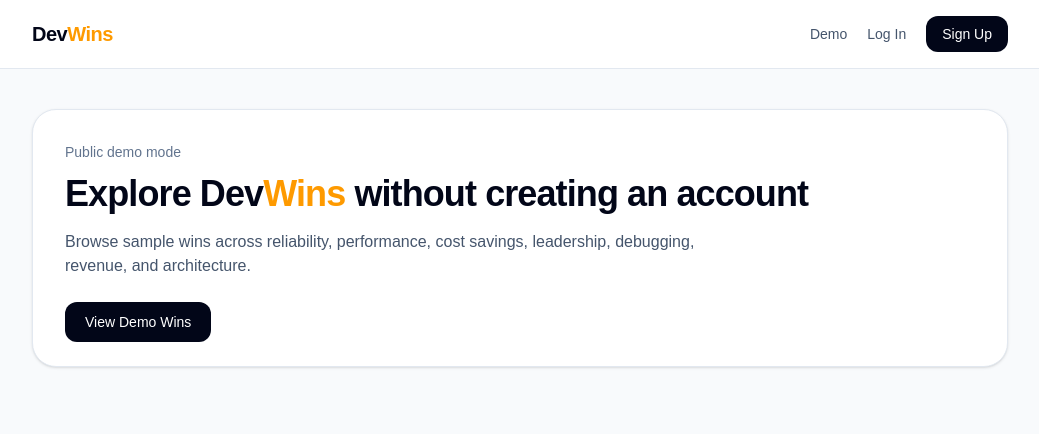
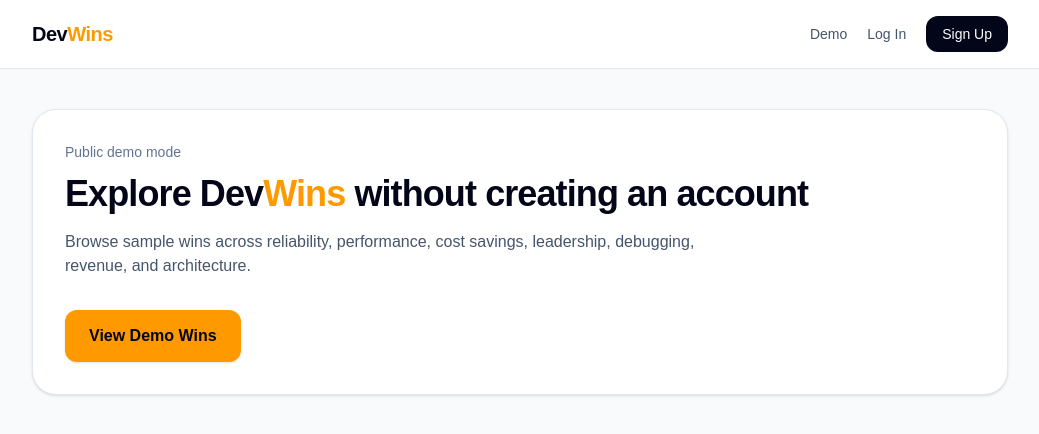
Before and after one commit to fbarrett12/devwins, a Next.js app: page /demo in a window 1280 px wide. Shown: the top 434 px of the page, without its empty margins (120-1159 px from the left). Built offline with nearby package versions, Linux system fonts and the light colour scheme; no server answers.

Commit message:
style revisions

```diff
--- a/app/demo/page.tsx
+++ b/app/demo/page.tsx
@@ -1,4 +1,4 @@
-import Link from "next/link";
+import ButtonLink from "@/components/ui/ButtonLink";
 
 export default function DemoPage() {
   return (
@@ -17,12 +17,13 @@ export default function DemoPage() {
           leadership, debugging, revenue, and architecture.
         </p>
 
-        <Link
+        <ButtonLink
           href="/demo/wins"
-          className="rounded-xl bg-slate-950 px-5 py-3 text-sm font-medium text-white hover:bg-slate-800"
+          variant="achievement"
+          size="lg"
         >
           View Demo Wins
-        </Link>
+        </ButtonLink>
       </section>
     </main>
   );
--- a/app/demo/wins/[id]/page.tsx
+++ b/app/demo/wins/[id]/page.tsx
@@ -1,6 +1,7 @@
 import Link from "next/link";
 import { notFound } from "next/navigation";
 import { winController } from "@/controllers/winController";
+import { getCategoryStyle } from "@/lib/categoryStyles";
 
 type PageProps = {
   params: Promise<{ id: string }>;
@@ -13,6 +14,8 @@ export default async function DemoWinDetailPage({ params }: PageProps) {
   if (!win) {
     notFound();
   }
+
+  const categoryStyle = getCategoryStyle(win.category);
 
   return (
     <main className="mx-auto max-w-3xl px-6 py-10">
@@ -29,7 +32,9 @@ export default async function DemoWinDetailPage({ params }: PageProps) {
             Demo Win
           </span>
 
-          <span className="mb-3 ml-2 inline-block rounded-full bg-slate-100 px-3 py-1 text-xs font-medium text-slate-600">
+          <span
+            className={`inline-flex rounded-full border px-3 py-1 text-xs font-semibold ${categoryStyle.badge}`}
+          >
             {win.category.replace("_", " ")}
           </span>
 
@@ -39,14 +44,16 @@ export default async function DemoWinDetailPage({ params }: PageProps) {
         </div>
 
         {win.impactMetric && (
-          <section className="mb-6 rounded-xl bg-slate-50 p-4">
-            <h2 className="mb-1 text-sm font-semibold text-slate-500">
-              Impact Metric
-            </h2>
-            <p className="text-xl font-semibold text-slate-950">
-              {win.impactMetric}
-            </p>
-          </section>
+          <div
+            className={`inline-flex items-center gap-2 rounded-lg px-3 py-2 text-sm font-semibold ${categoryStyle.impact}`}
+          >
+            <span
+              aria-hidden="true"
+              className={`h-2 w-2 rounded-full ${categoryStyle.dot}`}
+            />
+
+            <span>Impact: {win.impactMetric}</span>
+          </div>
         )}
 
         <div className="space-y-5">
--- a/app/page.tsx
+++ b/app/page.tsx
@@ -1,4 +1,4 @@
-import Link from "next/link";
+import ButtonLink from "@/components/ui/ButtonLink";
 
 export default function Home() {
   return (
@@ -16,12 +16,13 @@ export default function Home() {
         technologies, and outcomes before they get forgotten.
       </p>
 
-      <Link
+      <ButtonLink
         href="/wins"
-        className="rounded-xl bg-slate-950 px-6 py-3 font-medium text-white hover:bg-slate-800"
+        variant="achievement"
+        size="lg"
       >
         View Your Wins
-      </Link>
+      </ButtonLink>
     </main>
   );
 }
--- a/app/wins/[id]/page.tsx
+++ b/app/wins/[id]/page.tsx
@@ -3,6 +3,7 @@ import Link from "next/link";
 import { auth } from "@/lib/auth";
 import { winController } from "@/controllers/winController";
 import { deleteWinAction } from "@/app/actions/winActions";
+import { getCategoryStyle } from "@/lib/categoryStyles";
 
 type PageProps = {
   params: Promise<{ id: string }>;
@@ -22,6 +23,8 @@ export default async function WinDetailPage({ params }: PageProps) {
     notFound();
   }
 
+  const categoryStyle = getCategoryStyle(win.category);
+
   return (
     <main className="mx-auto max-w-3xl px-6 py-10">
       <Link href="/wins" className="mb-6 inline-block text-sm font-medium text-slate-500 hover:text-slate-950">
@@ -30,7 +33,9 @@ export default async function WinDetailPage({ params }: PageProps) {
 
       <article className="rounded-2xl border border-slate-200 bg-white p-6 shadow-sm">
         <div className="mb-6">
-          <span className="mb-3 inline-block rounded-full bg-slate-100 px-3 py-1 text-xs font-medium text-slate-600">
+          <span
+            className={`inline-flex rounded-full border px-3 py-1 text-xs font-semibold ${categoryStyle.badge}`}
+          >
             {win.category.replace("_", " ")}
           </span>
 
@@ -40,14 +45,16 @@ export default async function WinDetailPage({ params }: PageProps) {
         </div>
 
         {win.impactMetric && (
-          <section className="mb-6 rounded-xl bg-slate-50 p-4">
-            <h2 className="mb-1 text-sm font-semibold text-slate-500">
-              Impact Metric
-            </h2>
-            <p className="text-xl font-semibold text-slate-950">
-              {win.impactMetric}
-            </p>
-          </section>
+          <div
+            className={`inline-flex items-center gap-2 rounded-lg px-3 py-2 text-sm font-semibold ${categoryStyle.impact}`}
+          >
+            <span
+              aria-hidden="true"
+              className={`h-2 w-2 rounded-full ${categoryStyle.dot}`}
+            />
+
+            <span>Impact: {win.impactMetric}</span>
+          </div>
         )}
 
         <div className="space-y-5">
--- /dev/null
+++ b/components/ui/Button.tsx
@@ -0,0 +1,58 @@
+import type { ButtonHTMLAttributes, ReactNode } from "react";
+
+type ButtonVariant =
+  | "primary"
+  | "achievement"
+  | "secondary"
+  | "ghost"
+  | "danger";
+
+type ButtonSize = "sm" | "md" | "lg";
+
+type ButtonProps = ButtonHTMLAttributes<HTMLButtonElement> & {
+  children: ReactNode;
+  variant?: ButtonVariant;
+  size?: ButtonSize;
+};
+
+const variantStyles: Record<ButtonVariant, string> = {
+  primary:
+    "bg-indigo-600 text-white shadow-sm hover:bg-indigo-700 focus:ring-indigo-500/20",
+
+  achievement:
+    "bg-amber-500 text-slate-950 shadow-sm hover:bg-amber-400 focus:ring-amber-500/20",
+
+  secondary:
+    "border border-slate-300 bg-white text-slate-700 shadow-sm hover:bg-slate-50 hover:text-slate-950 focus:ring-slate-500/10",
+
+  ghost:
+    "bg-transparent text-indigo-600 hover:bg-indigo-50 hover:text-indigo-800 focus:ring-indigo-500/10",
+
+  danger:
+    "bg-rose-600 text-white shadow-sm hover:bg-rose-700 focus:ring-rose-500/20",
+};
+
+const sizeStyles: Record<ButtonSize, string> = {
+  sm: "rounded-lg px-3 py-2 text-sm",
+  md: "rounded-xl px-5 py-3 text-sm",
+  lg: "rounded-xl px-6 py-3.5 text-base",
+};
+
+export default function Button({
+  children,
+  variant = "primary",
+  size = "md",
+  className = "",
+  type = "button",
+  ...props
+}: ButtonProps) {
+  return (
+    <button
+      type={type}
+      className={`inline-flex items-center justify-center font-semibold transition focus:outline-none focus:ring-4 disabled:cursor-not-allowed disabled:opacity-50 ${variantStyles[variant]} ${sizeStyles[size]} ${className}`}
+      {...props}
+    >
+      {children}
+    </button>
+  );
+}
--- /dev/null
+++ b/components/ui/ButtonLink.tsx
@@ -0,0 +1,55 @@
+import Link from "next/link";
+import type { ReactNode } from "react";
+
+type ButtonVariant =
+  | "primary"
+  | "achievement"
+  | "secondary"
+  | "ghost";
+
+type ButtonSize = "sm" | "md" | "lg";
+
+type ButtonLinkProps = {
+  href: string;
+  children: ReactNode;
+  variant?: ButtonVariant;
+  size?: ButtonSize;
+  className?: string;
+};
+
+const variantStyles: Record<ButtonVariant, string> = {
+  primary:
+    "bg-indigo-600 text-white shadow-sm hover:bg-indigo-700 focus:ring-indigo-500/20",
+
+  achievement:
+    "bg-amber-500 text-slate-950 shadow-sm hover:bg-amber-400 focus:ring-amber-500/20",
+
+  secondary:
+    "border border-slate-300 bg-white text-slate-700 shadow-sm hover:bg-slate-50 hover:text-slate-950 focus:ring-slate-500/10",
+
+  ghost:
+    "bg-transparent text-indigo-600 hover:bg-indigo-50 hover:text-indigo-800 focus:ring-indigo-500/10",
+};
+
+const sizeStyles: Record<ButtonSize, string> = {
+  sm: "rounded-lg px-3 py-2 text-sm",
+  md: "rounded-xl px-5 py-3 text-sm",
+  lg: "rounded-xl px-6 py-3.5 text-base",
+};
+
+export default function ButtonLink({
+  href,
+  children,
+  variant = "primary",
+  size = "md",
+  className = "",
+}: ButtonLinkProps) {
+  return (
+    <Link
+      href={href}
+      className={`inline-flex items-center justify-center font-semibold transition focus:outline-none focus:ring-4 ${variantStyles[variant]} ${sizeStyles[size]} ${className}`}
+    >
+      {children}
+    </Link>
+  );
+}
```
